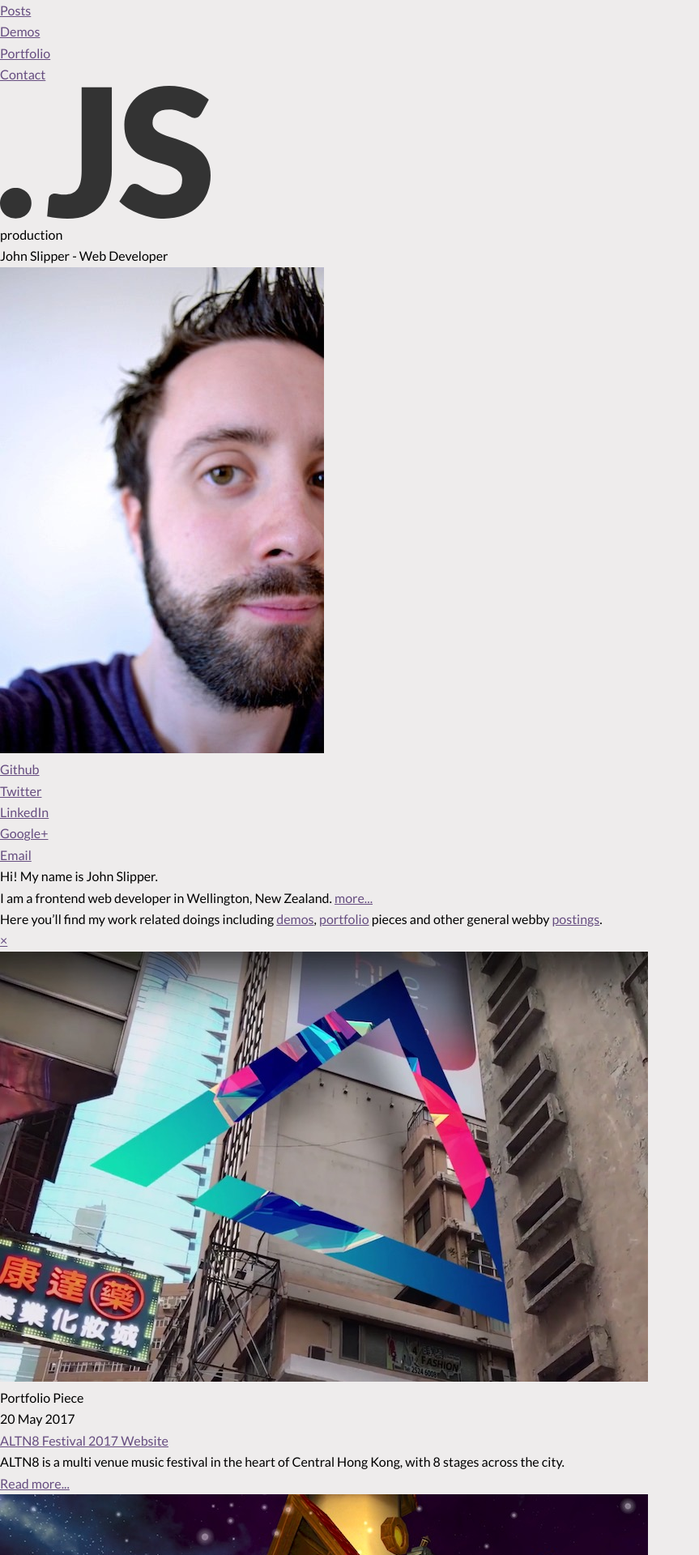
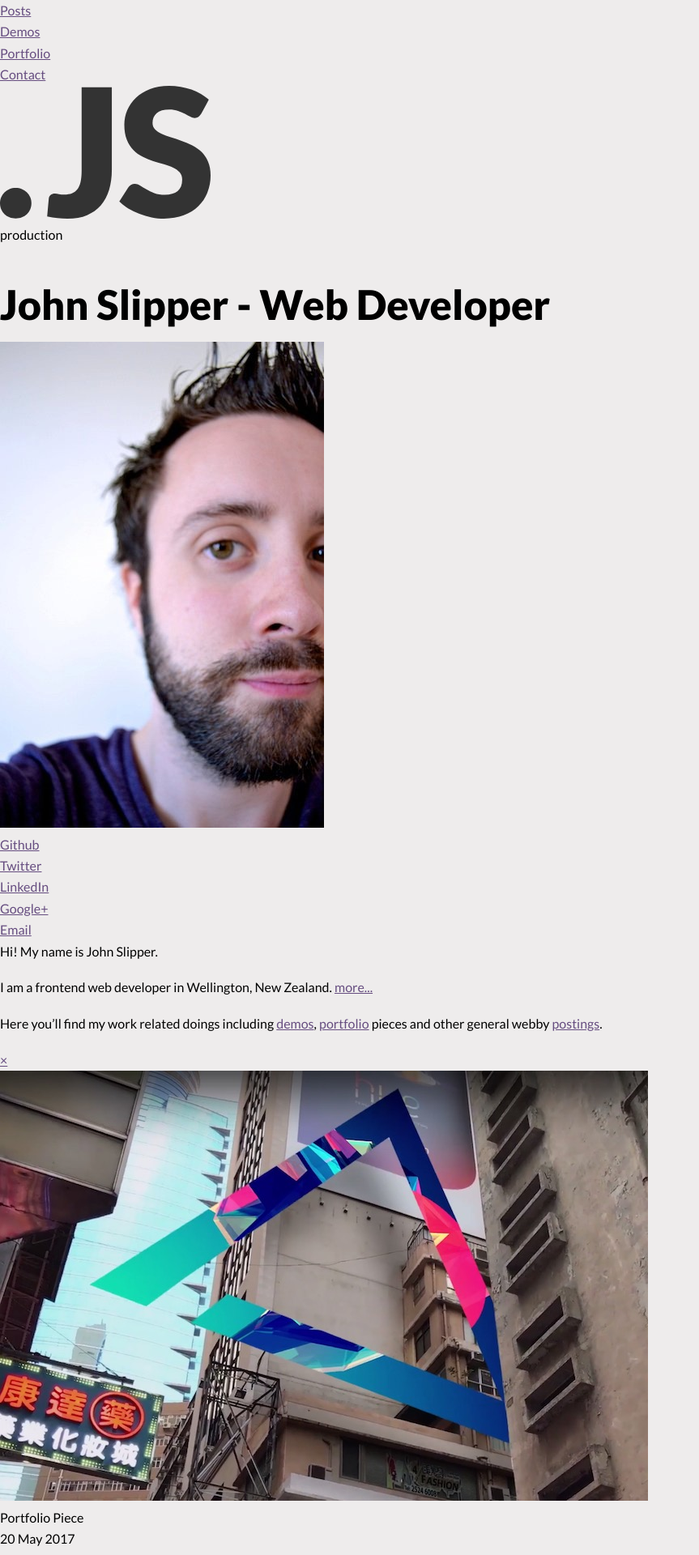
Before and after one commit to johnslipper/johnslipper.github.io, a Jekyll site: the page built from index.html, in a window 1280 px wide. Shown: the top 1920 px of the page at 81% size, without its empty margins (0-863 px from the left). Built offline with Jekyll 4.4.1, drawn with Linux system fonts in a browser that asks for light colours.

Commit message:
Basic typeography styles

```diff
--- a/_includes/head.html
+++ b/_includes/head.html
@@ -4,7 +4,7 @@
 <title>{{ page.title }}</title>
 <link rel="shortcut icon" href="/img/js.png" />
 <link
-    href="https://fonts.googleapis.com/css?family=Lato&display=swap"
+    href="https://fonts.googleapis.com/css?family=Lato:400,900&display=swap"
     rel="stylesheet"
 />
 <link rel="stylesheet" href="{{ '/css/main.css' | relative_url }}" />
--- /dev/null
+++ b/_sass/_typeography.scss
@@ -0,0 +1,38 @@
+p {
+    margin-bottom: 1.15rem;
+}
+
+h1,
+h2,
+h3,
+h4,
+h5 {
+    margin: 2.75rem 0 1.05rem;
+    font-weight: var(--heading-font-weight);
+    line-height: var(--heading-line-height);
+}
+
+h1 {
+    margin-top: 0;
+    font-size: 4.209em;
+}
+
+h2 {
+    font-size: 3.157em;
+}
+
+h3 {
+    font-size: 2.369em;
+}
+
+h4 {
+    font-size: 1.777em;
+}
+
+h5 {
+    font-size: 1.333em;
+}
+
+small {
+    font-size: 0.75em;
+}
--- a/_sass/_variables.scss
+++ b/_sass/_variables.scss
@@ -9,7 +9,7 @@
     --font-family-sans-serif: "Lato", Arial, Helvetica, sans-serif;
 
     --heading-line-height: 1.15;
-    --heading-font-weight: 700;
+    --heading-font-weight: 900;
 
     @include defineColorVariable(--link-color, primary, mediumDark);
 }
--- a/css/main.scss
+++ b/css/main.scss
@@ -4,3 +4,4 @@
 @import "../_sass/reset";
 @import "../_sass/variables";
 @import "../_sass/global";
+@import "../_sass/typeography";
```
